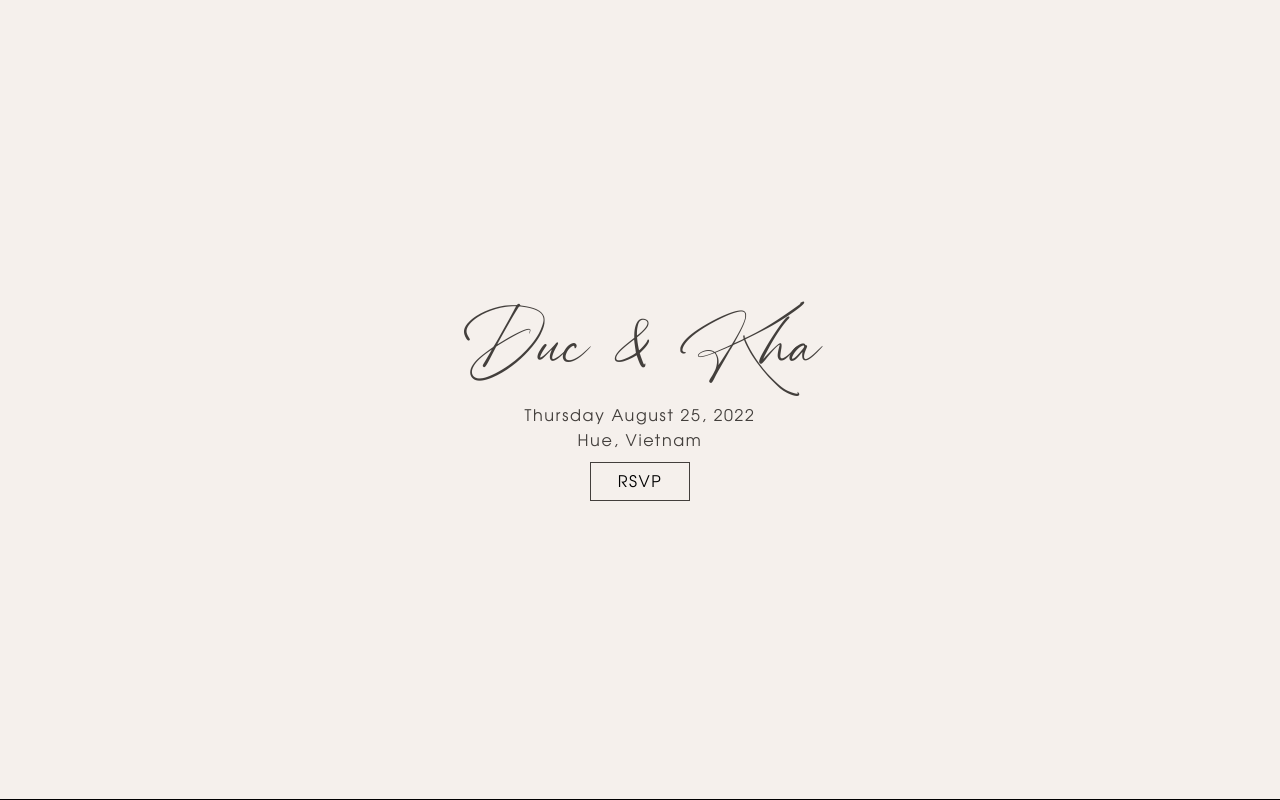
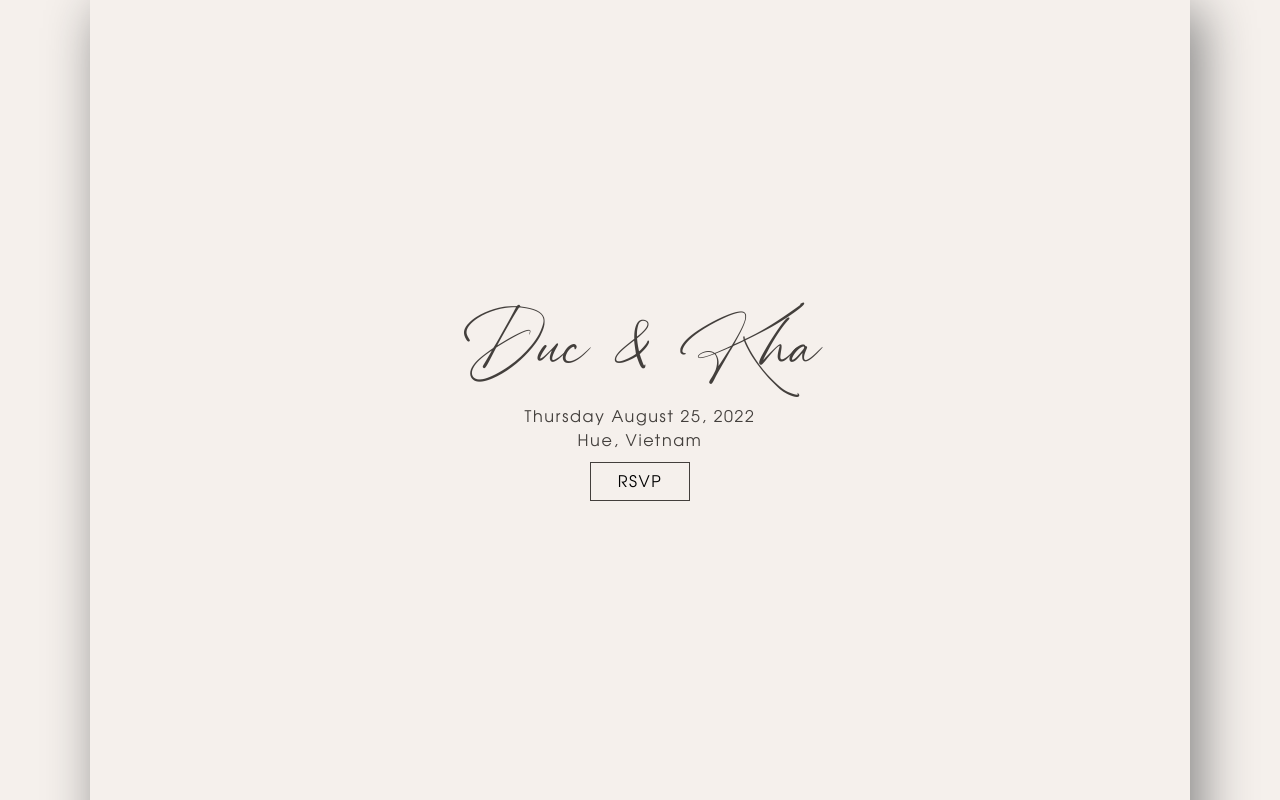
Before and after one commit to ducmvo/duckha, a Next.js app: page / in a window 1280 px wide. Shown: the top 800 px of the page. Built offline with nearby package versions, Linux system fonts and the light colour scheme.

Commit message:
add layout max-width

```diff
--- a/src/components/Footer/FooterElements.tsx
+++ b/src/components/Footer/FooterElements.tsx
@@ -4,7 +4,7 @@ import { LinkProps } from '@type/Link'
 import { FC } from 'react'
 
 export const FooterContainer = styled.footer`
-	background-color: #101522;
+    background-color: ${({ theme }) => theme.colors.bg};
 `
 
 export const FooterWrap = styled.div`
@@ -13,7 +13,6 @@ export const FooterWrap = styled.div`
     flex-direction: column;
     justify-content: center;
     align-items: center;
-	max-width: 1100px;
     margin: 0 auto;
 `
 export const FooterLinkContainer = styled.div`
@@ -95,7 +94,7 @@ export const StyledSocialLogo = styled.a`
     justify-self: start;
     cursor: pointer;
     text-decoration: none;
-	font-family: 'Amelaryas';
+    font-family: 'HighSpirited';
     font-size: 1rem;
     display: flex;
     align-items: center;
--- a/src/components/Hero/HeroElements.tsx
+++ b/src/components/Hero/HeroElements.tsx
@@ -11,7 +11,6 @@ export const Section = styled.div<HeroProps>`
     font-family: 'URWGothic';
     padding: 2rem;
     height: 100vh;
-    border-bottom: 1px solid black;
     display: flex;
     align-items: center;
     justify-content: center;
@@ -19,7 +18,7 @@ export const Section = styled.div<HeroProps>`
     gap: 0.2rem;
     transition: all 0.2s ease-in;
     color: ${({ theme }) => theme.colors.text};
-    opacity: ${({ scroll }) => (scroll ? 0 : 1)};
+    /* opacity: ${({ scroll }) => (scroll ? 0 : 1)}; */
 `
 
 export const Names = styled.div<HeroProps>`
--- /dev/null
+++ b/src/components/Layout/Layout.tsx
@@ -0,0 +1,15 @@
+import React, { FC } from 'react'
+import { LayoutContainer, LayoutContent } from './LayoutElements'
+type LayoutProps = {
+    children: React.ReactNode
+}
+const Layout: FC<LayoutProps> = (props) => {
+    const { children } = props
+    return (
+        <LayoutContainer>
+            <LayoutContent>{children}</LayoutContent>
+        </LayoutContainer>
+    )
+}
+
+export default Layout
--- /dev/null
+++ b/src/components/Layout/LayoutElements.tsx
@@ -0,0 +1,12 @@
+import styled from 'styled-components'
+
+export const LayoutContainer = styled.div`
+    display: flex;
+    justify-content: center;
+`
+
+export const LayoutContent = styled.div`
+    flex: 1;
+    max-width: 1100px;
+    box-shadow: 10px 10px 50px gray;
+`
--- /dev/null
+++ b/src/components/Layout/index.tsx
@@ -0,0 +1 @@
+export { default } from './Layout'
--- a/src/components/Navbar/NavBar.tsx
+++ b/src/components/Navbar/NavBar.tsx
@@ -40,7 +40,7 @@ const Navbar: FC<NavbarProps> = (props) => {
             <NavbarContainer>
                 <NavLogo href="/" onClick={toggleHome}>
                     <NameTag>D&K</NameTag>
-                    <CountDown />
+                    {/* <CountDown /> */}
                 </NavLogo>
 
                 <MobileIcon onClick={toggleSideBar}>
--- a/src/components/Navbar/NavbarElements.tsx
+++ b/src/components/Navbar/NavbarElements.tsx
@@ -43,7 +43,7 @@ export const StyledNavLogo = styled.a`
     color: ${({ theme }) => theme.colors.text};
     justify-self: flex-start;
     cursor: pointer;
-    font-size: 3rem;
+    font-size: 2.5rem;
     display: flex;
     flex-direction: column;
     /* align-items: center; */
--- a/src/pages/_app.tsx
+++ b/src/pages/_app.tsx
@@ -2,6 +2,7 @@ import type { AppProps } from 'next/app'
 import { ThemeProvider } from 'styled-components'
 import { theme } from '@styles/theme'
 import GlobalStyle from '@styles/global'
+import Layout from '@components/Layout'
 
 const App = (props: AppProps) => {
     const { Component, pageProps } = props
@@ -9,7 +10,9 @@ const App = (props: AppProps) => {
         <>
             <GlobalStyle />
             <ThemeProvider theme={theme}>
+                <Layout>
                     <Component {...pageProps} />
+                </Layout>
             </ThemeProvider>
         </>
     )
```
Lines whose indentation alone changed are shown as unchanged.
